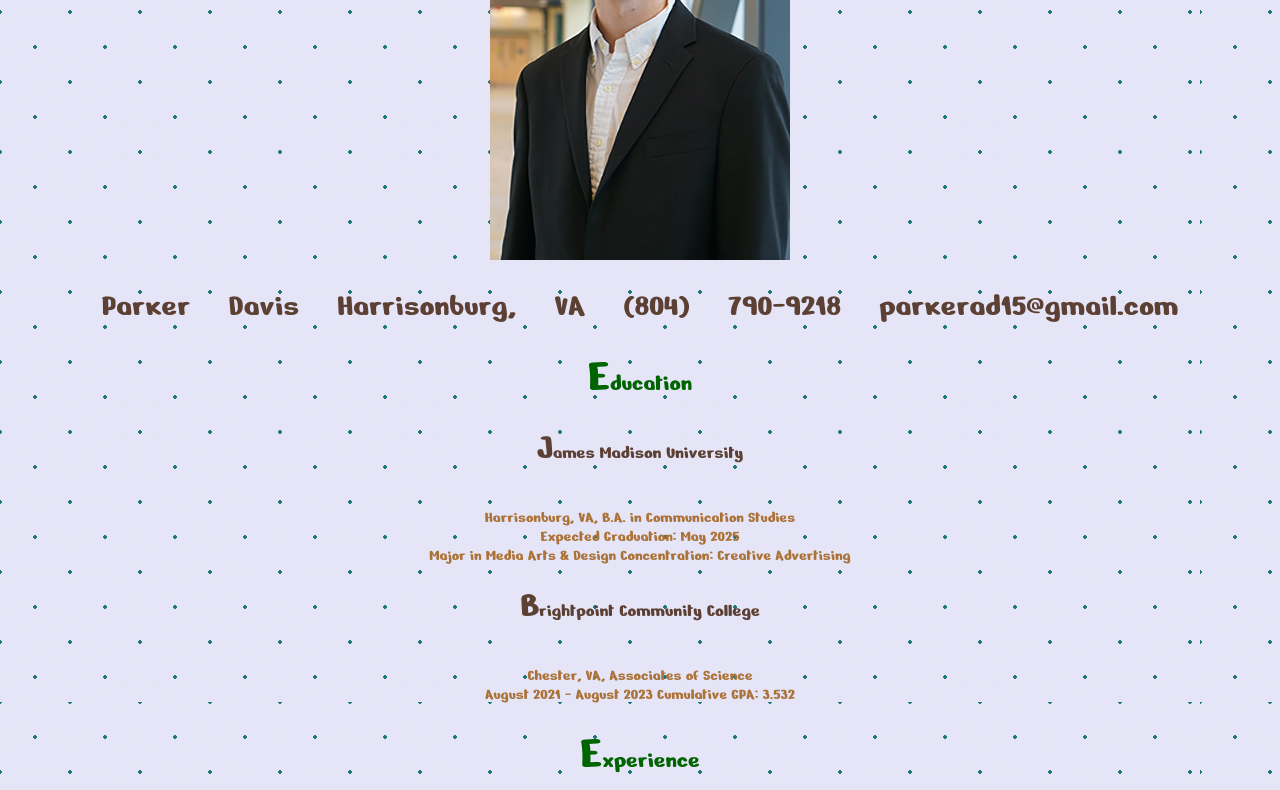
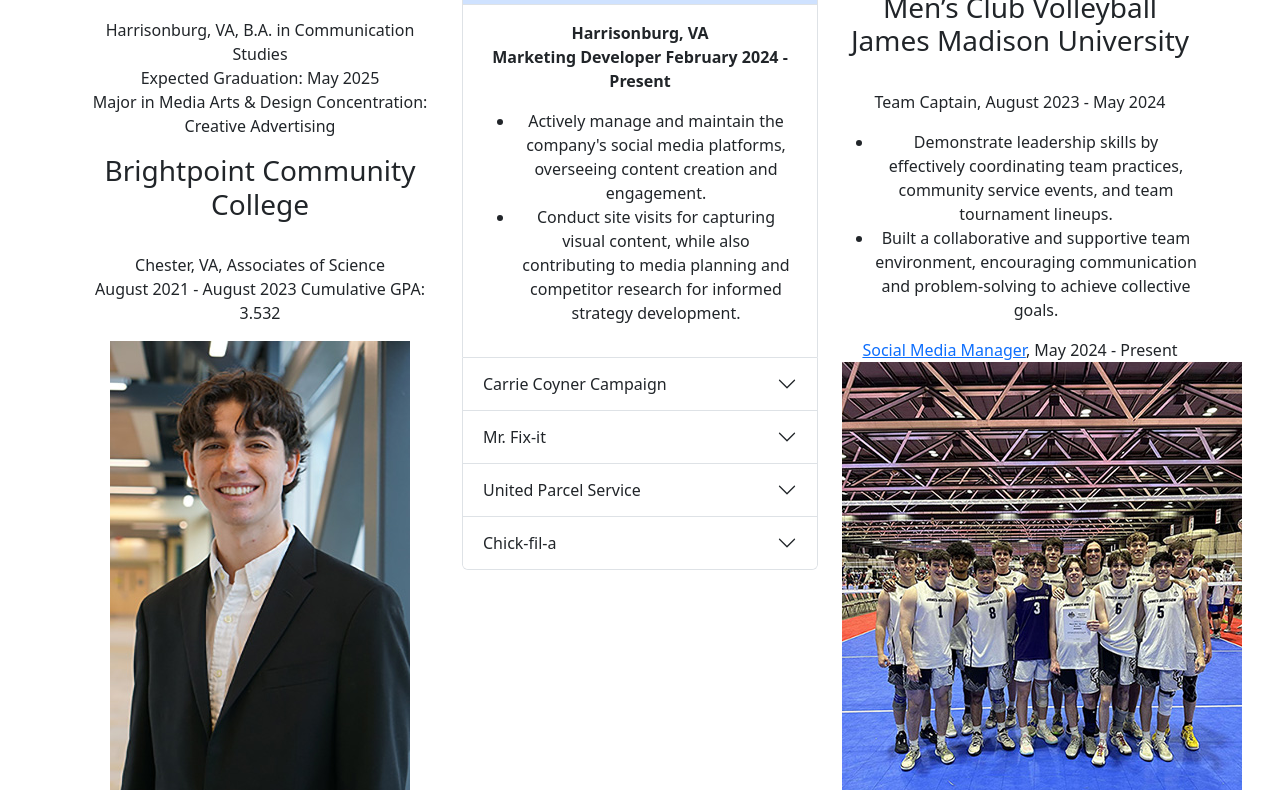
Before and after one commit to davis8pa/resume2024, a plain HTML site: page index.html in a window 1280 px wide. Shown: the part 198-988 px from the top of the page. Drawn offline with nearby package versions, Linux system fonts and the light colour scheme; a web font is replaced by a local one.

Commit message:
Add files via upload

```diff
--- a/index.html
+++ b/index.html
@@ -1,133 +1,151 @@
-<!DOCTYPE html>
+<!doctype html>
 <html lang="en">
-	<head>
-		<title> Parker Davis Resume </title>
+  <head>
+    <meta charset="utf-8">
+    <meta name="viewport" content="width=device-width, initial-scale=1">
+    <meta name="description" content="YOUR DESCRIPTION HERE">
+    <meta name="author" content="YOUR NAME HERE">
+    <title>Starter Template · Bootstrap v5.3.2</title>
 
-<meta charset="UTF-8">
-  <meta name="description" content="Parker Davis Resume, James Madison University">
-  <meta name="author" content="Parker Davis">
-  <meta name="viewport" content="width=device-width, initial-scale=1.0">
-
-
-<link rel="preconnect" href="https://fonts.googleapis.com">
+    <link rel="preconnect" href="https://fonts.googleapis.com">
 <link rel="preconnect" href="https://fonts.gstatic.com" crossorigin>
 <link href="https://fonts.googleapis.com/css2?family=Nerko+One&family=Protest+Guerrilla&display=swap" rel="stylesheet">
 
-<style>
-
-H1 {   font-family: "Nerko One", cursive;
-  font-weight: 400;
-  font-style: normal; text-align: center; color: #5C4033;}
-
-H2{font-family: "Nerko One", cursive;
-  font-weight: 400;
-  font-style: normal; text-align: center; color: darkgreen;}
-
-H3{font-family: "Nerko One", cursive;
-  font-weight: 400;
-  font-style: normal; text-align: center; color: #5C4033;}
-
-  body{font-family: "Nerko One", cursive;
-  font-weight: 400;
-  font-style: normal; text-align: center; color: #ac7339;}
-
-body {background-image: url("pattern6.png")}
-
-ul { list-style-position: inside;
-  list-style-image: url("volleyball.pdf.png")}
-
-a:link, a:visited {color: #5C4033}
-
-a:link.lighter, a:visited.lighter {color: #ac7339;}
-
-H1 {
-  word-spacing: 30px;}
-
-H2::first-letter {
-  color: darkgreen;
-  font-size: 200%;}
-
-H3::first-letter {
-  color: #5C4033;
-  font-size: 200%;}
-
-li::first-letter {
-  color: #ac7339;
-  font-size: 200%;}
-
-
-</style>
-<body>
-
-<img src= "Parkerheadshot.JPG" alt="Parker Davis Headshot">
-
-
-
-<h1>Parker Davis Harrisonburg, VA (804) 790-9218 parkerad15@gmail.com </h1>
+    <!-- LOAD BOOTSTRAP CSS - DO NOT DELETE -->
+    <link href="https://cdn.jsdelivr.net/npm/bootstrap@5.3.2/dist/css/bootstrap.min.css" rel="stylesheet" integrity="sha384-T3c6CoIi6uLrA9TneNEoa7RxnatzjcDSCmG1MXxSR1GAsXEV/Dwwykc2MPK8M2HN" crossorigin="anonymous">
+    <!-- END LOADING BOOTSTRAP CSS -->
 
 
 
 
 
+    <!-- Custom styles - add your own CSS to this stylesheet -->
+    <link href="style.css" rel="stylesheet">
+  </head>
+  <body>
 
-<h2>Education</h2>
 
-<h3> James Madison University</h3> <p> <br> Harrisonburg, VA,
+ <div class="container text-center">
+  <div class="row align-items-start">
+    <div class= "col-md-12">
+      <h1> Parker Davis Harrisonburg, VA (804) 790-9218 parkerad15@gmail.com </h1>
+      </div>
+
+      </div>
+      <div class="row align-items-start">
+    <div class="col-md-4">
+      <h2> Education </h2>
+
+      <h3> James Madison University</h3> <p> <br> Harrisonburg, VA,
 B.A. in Communication Studies <br>Expected Graduation: May 2025<br>
 Major in Media Arts & Design
 Concentration: Creative Advertising<br> </p>
 
 <h3> Brightpoint Community College</h3> <p> <br>Chester, VA,
-Associates of Science	<br> August 2021 - August 2023
+Associates of Science <br> August 2021 - August 2023
 Cumulative GPA: 3.532 </p>
+<img src= "Parkerheadshot.JPG" alt="Parker Davis Headshot">
 
-<h2>Experience</h2>
+    </div>
+    <div class="col-md-4">
+      <h2> Experience </h2>
 
-<h3> <a href= "https://www.deanbrothersinc.com" target= "_blank"> Dean Brothers Inc.</a> </h3> <p> Harrisonburg, VA <br> Marketing Developer February 2024 - Present </p>
+
+
+<div class="accordion" id="accordionExample">
+  <div class="accordion-item">
+    <h2 class="accordion-header">
+      <button class="accordion-button" type="button" data-bs-toggle="collapse" data-bs-target="#collapseOne" aria-expanded="true" aria-controls="collapseOne">
+        Dean Brothers Inc.
+      </button>
+    </h2>
+    <div id="collapseOne" class="accordion-collapse collapse show" data-bs-parent="#accordionExample">
+      <div class="accordion-body">
+        <p> <strong> Harrisonburg, VA <br> Marketing Developer February 2024 - Present </strong> </p>
 
 <ul>
 
 <li>Actively manage and maintain the company's social media platforms, overseeing content creation and engagement.</li>
-<li>Conduct site visits for capturing visual content, while also contributing to media planning and competitor research for informed strategy development.</li>
+<li>Conduct site visits for capturing visual content, while also contributing to media planning and competitor research for informed strategy development.</li> </ul>
+      </div>
+    </div>
+  </div>
 
-</ul>
-
-<h3> Carrie Coyner Campaign</h3> <p> Chester, VA<br> Field Manager May 2023 - August 2023</p>
+  <div class="accordion-item">
+    <h2 class="accordion-header">
+      <button class="accordion-button collapsed" type="button" data-bs-toggle="collapse" data-bs-target="#collapseTwo" aria-expanded="false" aria-controls="collapseTwo">
+        Carrie Coyner Campaign
+      </button>
+    </h2>
+    <div id="collapseTwo" class="accordion-collapse collapse" data-bs-parent="#accordionExample">
+      <div class="accordion-body">
+       <p> <strong> Chester, VA<br> Field Manager May 2023 - August 2023 </strong> </p>
 
 <ul>
 
 <li> Managed team meetings and coordinated meeting areas, while supervising and training the employees. </li>
-<li> Effectively communicated campaign information and actively participated in door-to-door canvassing alongside the team.</li>
+<li> Effectively communicated campaign information and actively participated in door-to-door canvassing alongside the team.</li> </ul>
+      </div>
+    </div>
+  </div>
 
-</ul>
 
-<h3> Mr. Fix-it </h3> <p> Richmond, Va <br> Brand Ambassador May 2024 - August 2024</p>
+  <div class="accordion-item">
+    <h2 class="accordion-header">
+      <button class="accordion-button collapsed" type="button" data-bs-toggle="collapse" data-bs-target="#collapseThree" aria-expanded="false" aria-controls="collapseThree">
+        Mr. Fix-it
+      </button>
+    </h2>
+    <div id="collapseThree" class="accordion-collapse collapse" data-bs-parent="#accordionExample">
+      <div class="accordion-body">
+        <p> <strong> Richmond, Va <br> Brand Ambassador May 2024 - August 2024 </strong> </p>
 
 <ul>
 
 <li> Generate and capture show leads by scheduling free in-home consultations for our project specialists.</li>
 <li>Thoroughly understanding product knowledge in order to properly engage and inform potential customers. </li>
 
-</ul>
+<li> Managed team meetings and coordinated meeting areas, while supervising and training the employees. </li>
+<li> Effectively communicated campaign information and actively participated in door-to-door canvassing alongside the team.</li> </ul>
+      </div>
+    </div>
+  </div>
 
-<h3> United Parcel Service </h3> <p> Richmond, VA<br> Loader/Unloader November 2021- February 2022 </p>
+<div class="accordion-item">
+    <h2 class="accordion-header">
+      <button class="accordion-button collapsed" type="button" data-bs-toggle="collapse" data-bs-target="#collapseFour" aria-expanded="false" aria-controls="collapseFour">
+       United Parcel Service
+      </button>
+    </h2>
+    <div id="collapseFour" class="accordion-collapse collapse" data-bs-parent="#accordionExample">
+      <div class="accordion-body">
+       <p> <strong> Richmond, VA<br> Loader/Unloader November 2021- February 2022 </strong> </p>
 
 <ul>
 
-<li>Efficiently unloaded semi-trucks within strict timelines, overseeing the work belt to prevent jams and keep a steady box flow.</li>
+<li>Efficiently unloaded semi-trucks within strict timelines, overseeing the work belt to prevent jams and keep a steady box flow.</li> </ul>
+      </div>
+    </div>
+  </div>
 
-</ul>
+<div class="accordion-item">
+    <h2 class="accordion-header">
+      <button class="accordion-button collapsed" type="button" data-bs-toggle="collapse" data-bs-target="#collapseFive" aria-expanded="false" aria-controls="collapseFive">
+       Chick-fil-a
+      </button>
+    </h2>
+    <div id="collapseFive" class="accordion-collapse collapse" data-bs-parent="#accordionExample">
+      <div class="accordion-body">
+        <p> <strong> Chester, VA<br> Front of House Employee March 2020 - February 2021 </strong> </p>
+      </div>
+    </div>
+  </div>
+</div>
+</div>
 
-<h3> Chick-fil-a </h3> <p> Chester, VA<br> Front of House Employee March 2020 - February 2021</p>
-
-<ul>
-
-<li>Established personal connections with customers while taking orders, fostering a positive experience.</li>
-</ul>
-
-<h2>Extracurricular Activities</h2>
-
-<h3> Men’s Club Volleyball James Madison University</h3> <p> <br> Team Captain, August 2023 - May 2024 </p>
+    <div class="col-md-4">
+      <h2> Extracurricular Activities</h2>
+      <h3> Men’s Club Volleyball <br> James Madison University</h3> <p> <br> Team Captain, August 2023 - May 2024 </p>
   <ul>
 <li>Demonstrate leadership skills by effectively coordinating team practices, community service events, and team tournament lineups.</li>
 <li>Built a collaborative and supportive team environment, encouraging communication and problem-solving to achieve collective goals.</li>
@@ -136,6 +154,17 @@ Cumulative GPA: 3.532 </p>
 
 <p> <a class= "lighter" href= "https://www.instagram.com/jmumensvolleyball/?next=%2F&hl=en" target= "_blank"> Social Media Manager</a>, May 2024 - Present
 
+<img src="VolleyballKC.JPG" alt="Parker Davis Kansas City 2024">
 
-</body>
+  </div>
+</div>
+
+</div>
+
+
+<!-- LOAD BOOTSTRAP JAVASCRIPT - DO NOT DELETE -->
+<script src="https://cdn.jsdelivr.net/npm/bootstrap@5.3.2/dist/js/bootstrap.bundle.min.js" integrity="sha384-C6RzsynM9kWDrMNeT87bh95OGNyZPhcTNXj1NW7RuBCsyN/o0jlpcV8Qyq46cDfL" crossorigin="anonymous"></script>
+<!-- END LOADING BOOTSTRAP JAVASCRIPT -->
+
+  </body>
 </html>
```
Also changed, not shown: VolleyballKC.JPG (added), 1 other file.
